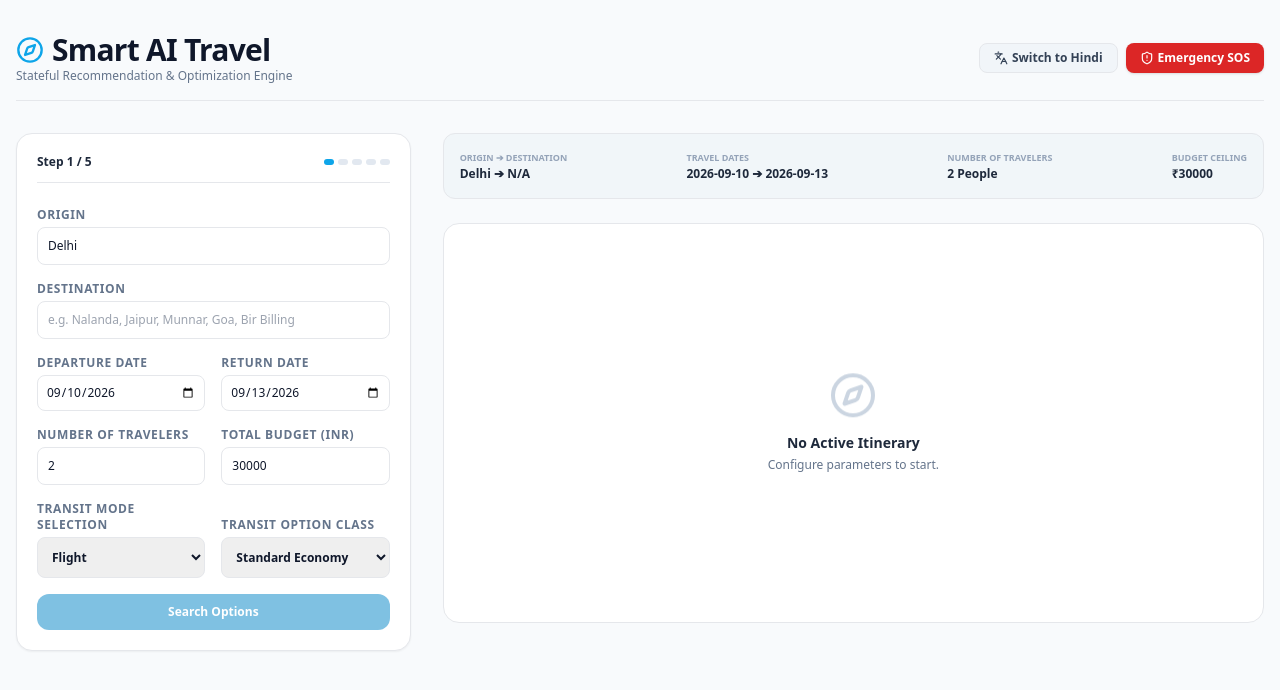
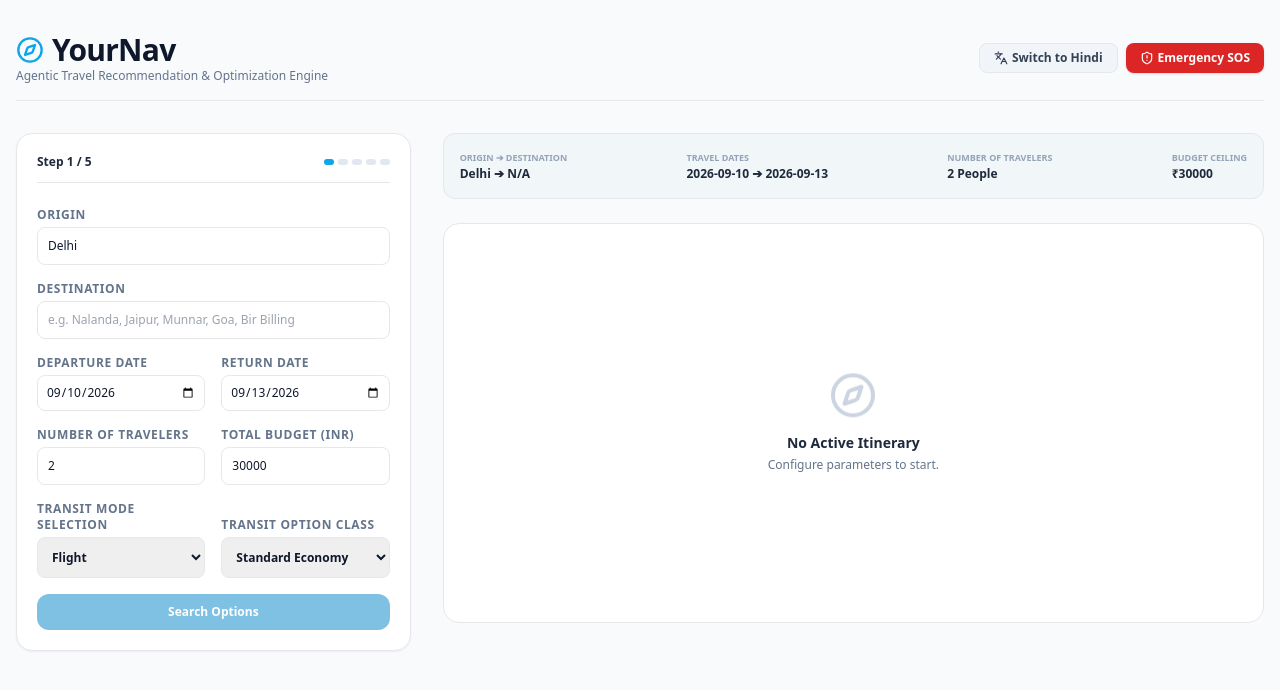
Before and after one commit to vashisht29/your-nav, a Next.js app in the folder frontend/: page / in a window 1280 px wide. Shown: the top 690 px of the page. Built offline with nearby package versions, Linux system fonts and the light colour scheme.

Commit message:
chore: update branding to YourNav across UI and metadata

```diff
--- a/frontend/src/app/layout.tsx
+++ b/frontend/src/app/layout.tsx
@@ -2,7 +2,7 @@ import type { Metadata } from "next";
 import "./globals.css";
 
 export const metadata: Metadata = {
-  title: "Smart AI Travel Planner",
+  title: "YourNav - Agentic Travel & Optimization Engine",
   description: "An intelligent, constraint-aware travel planning and execution platform for India",
 };
 
--- a/frontend/src/app/page.tsx
+++ b/frontend/src/app/page.tsx
@@ -49,8 +49,8 @@ const MapComponent = dynamic(() => import("./MapComponent"), {
 // UI Translation Dictionary for consistent localization (English-First by default)
 const TRANSLATIONS: Record<string, Record<string, string>> = {
   en: {
-    title: "Smart AI Travel",
-    subtitle: "Stateful Recommendation & Optimization Engine",
+    title: "YourNav",
+    subtitle: "Agentic Travel Recommendation & Optimization Engine",
     step: "Step",
     destination: "Destination",
     origin: "Origin",
@@ -137,8 +137,8 @@ const TRANSLATIONS: Record<string, Record<string, string>> = {
     hotelSelected: "Selected Stay"
   },
   hi: {
-    title: "स्मार्ट AI ट्रेवल",
-    subtitle: "यात्रा अनुकूलन और अनुशंसा इंजन",
+    title: "YourNav (योर नैव)",
+    subtitle: "एजेंटिक यात्रा अनुशंसा और अनुकूलन इंजन",
     step: "चरण",
     destination: "गंतव्य स्थान",
     origin: "प्रस्थान का शहर",
```
